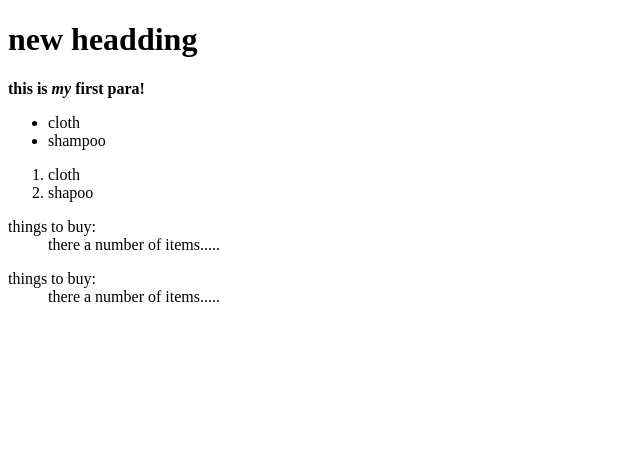
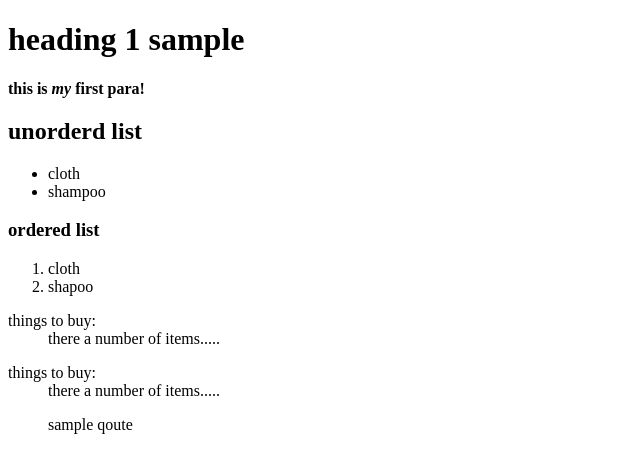
Before and after one commit to saipavan94/html_css, a plain HTML site: page index.html in a window 1280 px wide. Shown: the whole page, without its empty margins (0-640 px from the left). Drawn offline with Linux system fonts and the light colour scheme.

Commit message:
headding and blockquote

```diff
--- a/index.html
+++ b/index.html
@@ -5,14 +5,16 @@
     <meta charset="utf-8">
   </head>
   <body>
-    <h1>new headding</h1>
+    <h1>heading 1 sample</h1>
     <p>
       <strong>this is <em>my</em> first para!</strong>
     </p>
+    <h2>unorderd list</h2>
     <ul>
       <li>cloth</li>
       <li>shampoo</li>
     </ul>
+    <h3>ordered list</h3>
     <ol>
       <li>cloth</li>
       <li>shapoo</li>
@@ -25,5 +27,10 @@
       <dt>things to buy:</dt>
       <dd>there a number of items..... </dd>
     </dl>
+    <blockquote>
+      <p>
+        sample qoute
+      </p>
+    </blockquote>
   </body>
 </html>
```
